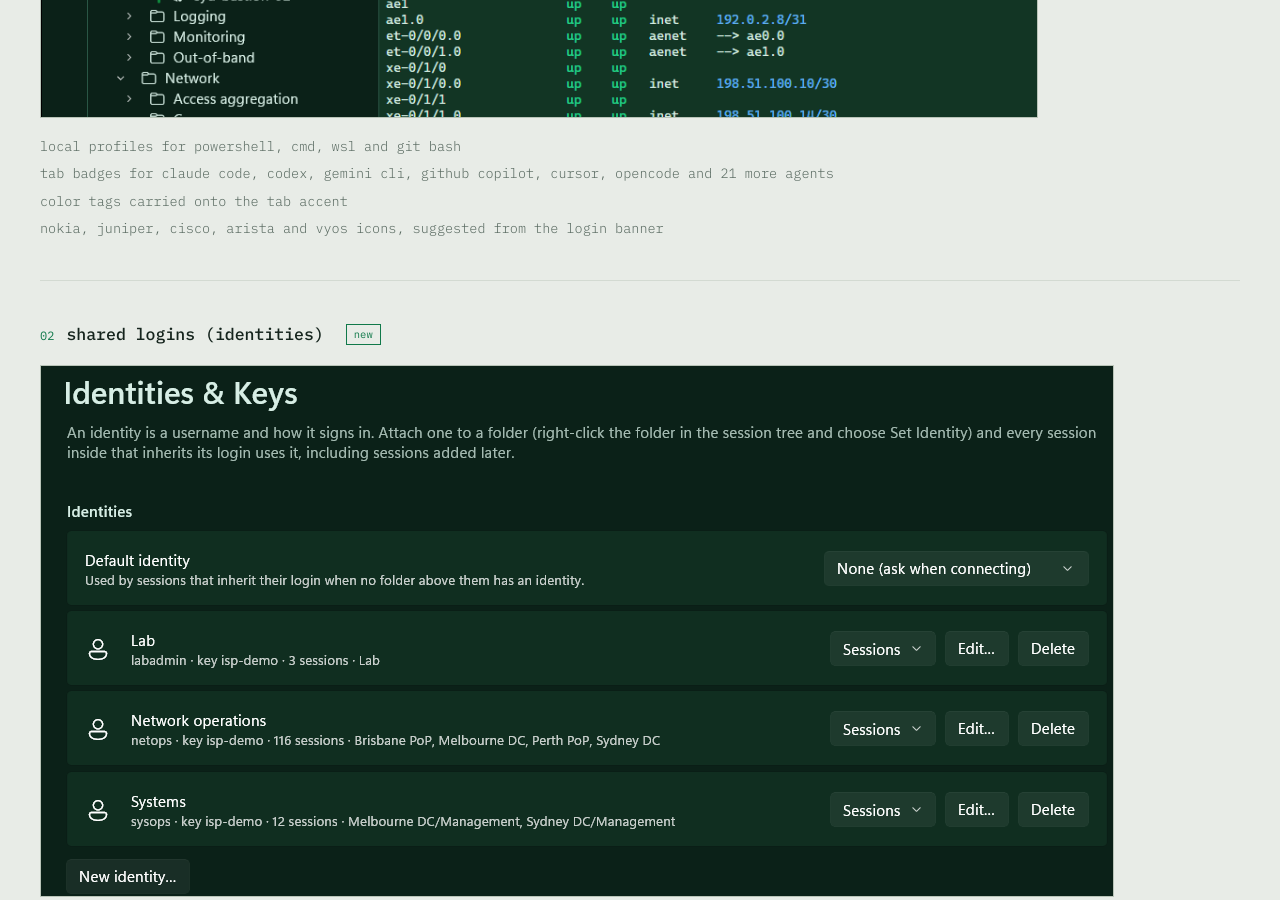
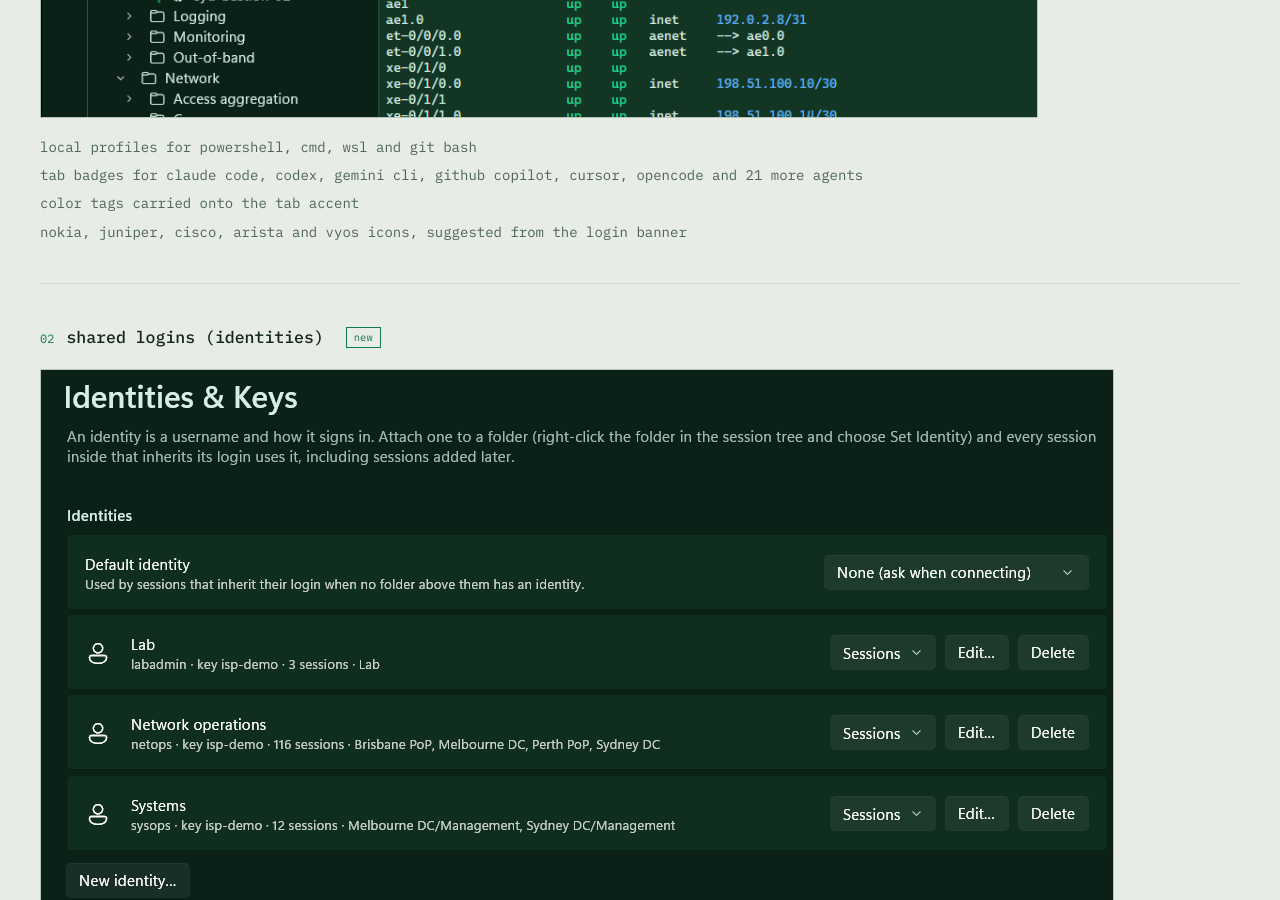
Before and after one commit to bpbp-boop/resesh, a plain HTML site: page website/features.html in a window 1280 px wide. Shown: the part 1080-1980 px from the top of the page. Drawn offline with Linux system fonts and the light colour scheme.

Commit message:
Make feature bullets easier to read
Now that the bullets are a row's only text, the faint third ink colour at weight 300 was hard to read on the dark theme. They use the secondary ink at normal weight.

```diff
--- a/website/style.css
+++ b/website/style.css
@@ -1050,9 +1050,9 @@ button { transition: color var(--hover-ease), border-color var(--hover-ease); }
   margin: 0;
   padding: 0;
   list-style: none;
-  font-size: 13.5px;
-  font-weight: 300;
-  color: var(--ink3);
+  font-size: 14px;
+  font-weight: 400;
+  color: var(--ink2);
 }
 
 .row__media {
```
